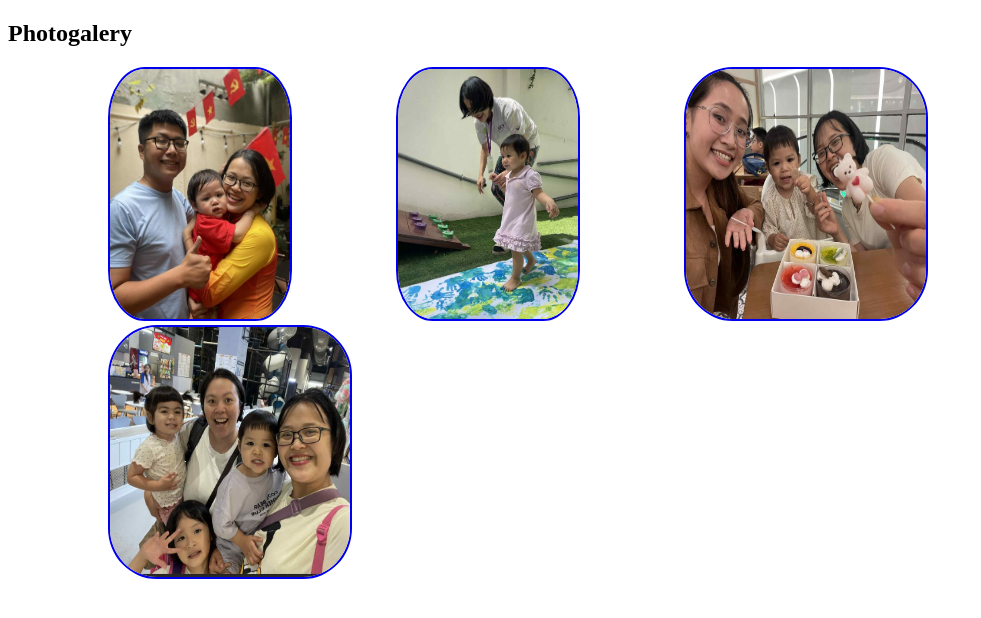
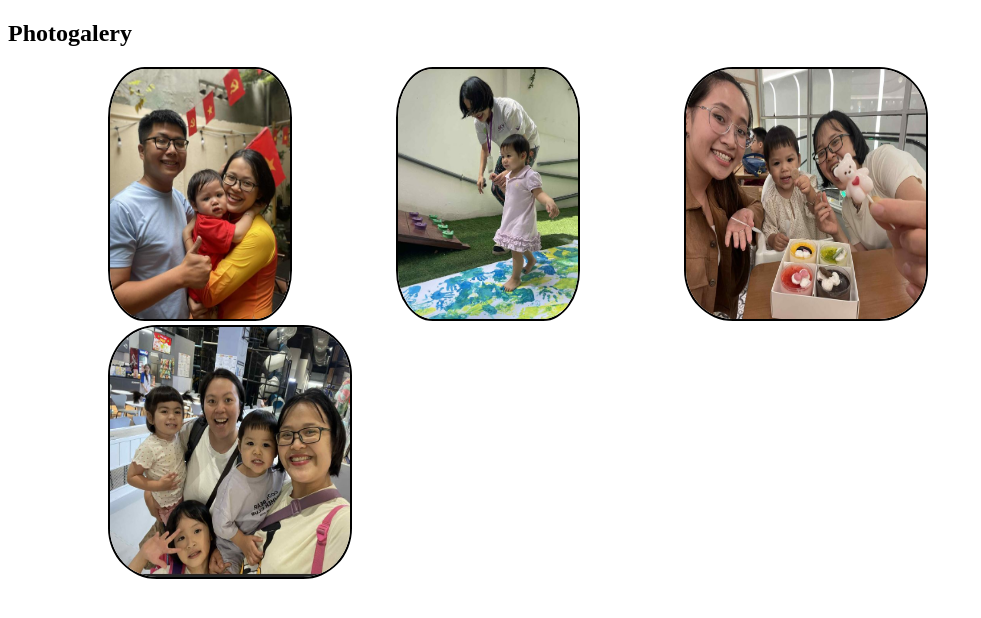
Before and after one commit to SIAErimio/TraMy, a plain HTML site: page index.html in a window 1280 px wide. Shown: the whole page, without its empty margins (0-981 px from the left). Drawn offline with Linux system fonts and the light colour scheme.

Commit message:
black border

```diff
--- a/resources/CSS/style.css
+++ b/resources/CSS/style.css
@@ -2,7 +2,7 @@
 .picture2 {
   width: 180px;
   height: 250px;
-  border: 2px solid;
+  border: 2px solid black;
   border-radius: 20%;
   margin-right: 100px;
 
```
